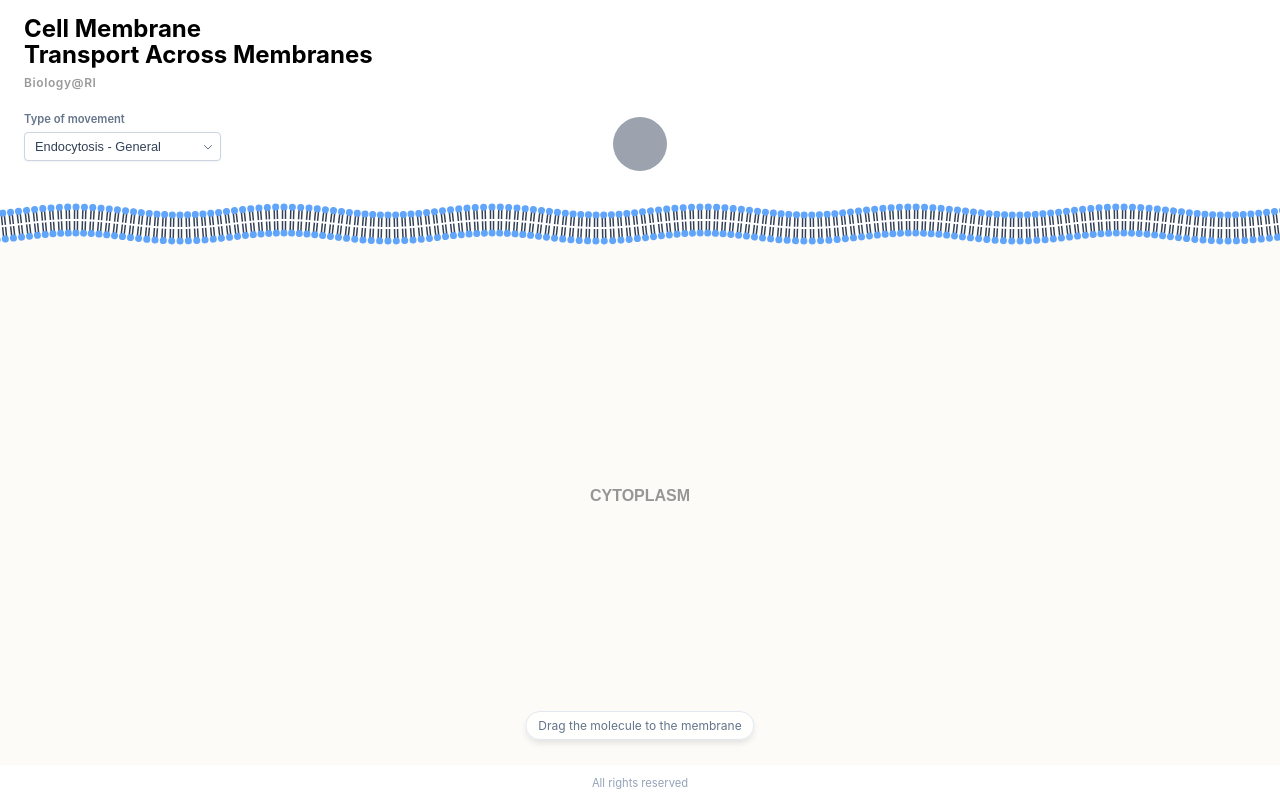
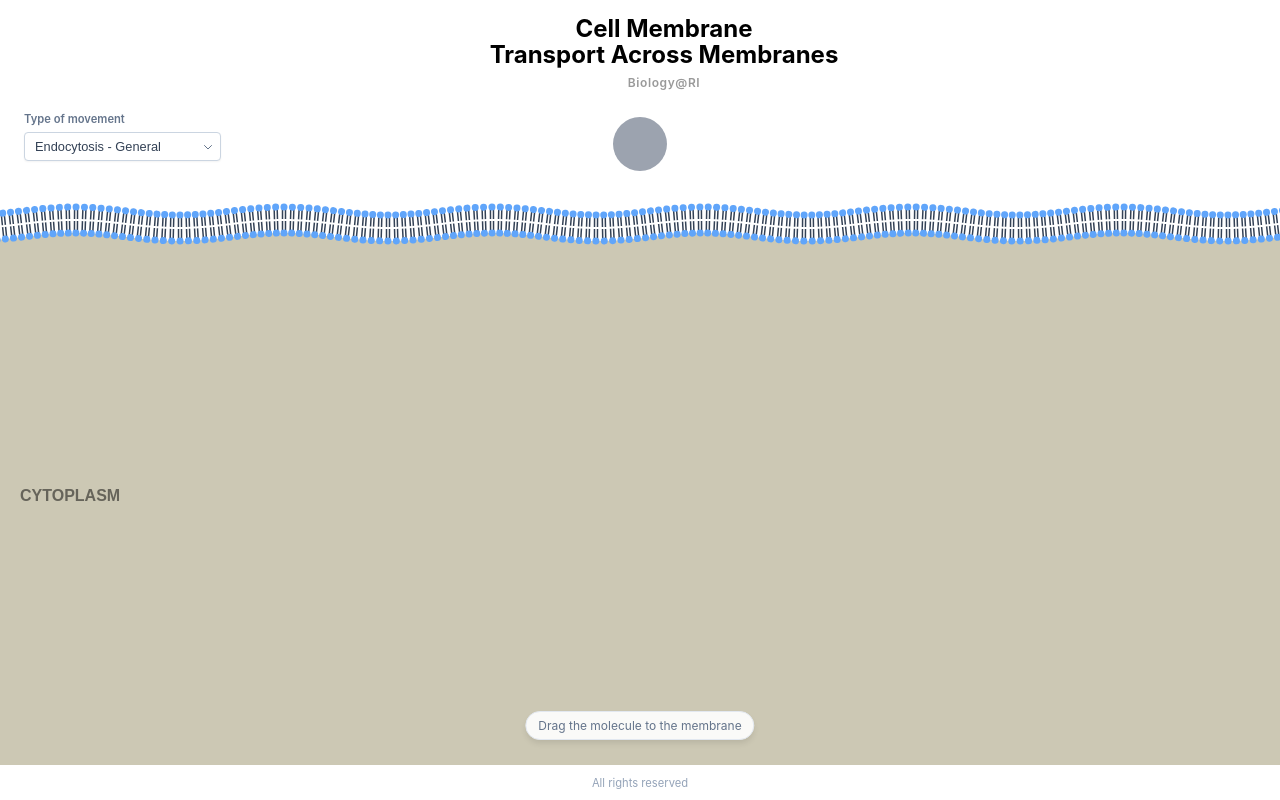
Before and after one commit to wynscape/Cell-Membrane---Transport-2, a plain HTML site: page index.html in a window 1280 px wide. Shown: the top 800 px of the page. Drawn offline with Linux system fonts and the light colour scheme.

Commit message:
Update index.html

```diff
--- a/index.html
+++ b/index.html
@@ -12,7 +12,7 @@
             --text-meta: rgba(0, 0, 0, 0.4);
             --lipid-head: #60a5fa;
             --lipid-tail: #334155;
-            --cytoplasm: #fdfbf7;  /* Warm Beige */
+            --cytoplasm: #ccc8b4;  /* Darkened Beige (50% intensity) */
             --molecule: #9ca3af;
         }
 
@@ -29,9 +29,9 @@
             -webkit-user-select: none;
         }
 
-        /* HEADER - LEFT ALIGNED */
+        /* HEADER - CENTRALIZED (As requested) */
         header {
-            padding: 1rem 1.5rem; /* Left margin applied here */
+            padding: 1rem 1.5rem;
             width: 100%;
             position: absolute;
             top: 0;
@@ -40,19 +40,19 @@
             pointer-events: none;
             display: flex;
             flex-direction: column;
-            align-items: flex-start; /* Push to left */
-            text-align: left;
+            align-items: center; /* Centered */
+            text-align: center;  /* Centered */
         }
 
         .title-line-1 {
             font-weight: 700;
-            font-size: 1.5rem; /* Increased by 25% (was 1.2rem) */
+            font-size: 1.5rem;
             color: var(--text-black);
             line-height: 1.1;
         }
         .title-line-2 {
-            font-weight: 700; /* Matching weight */
-            font-size: 1.5rem; /* Matching size */
+            font-weight: 700;
+            font-size: 1.5rem;
             color: var(--text-black);
             line-height: 1.1;
         }
@@ -67,12 +67,12 @@
         /* CONTROLS - LEFT ALIGNED */
         .controls {
             position: absolute;
-            top: 7rem; /* Adjusted for larger title */
-            left: 1.5rem; /* Pushed to left margin */
+            top: 7rem;
+            left: 1.5rem;
             z-index: 30;
             display: flex;
             flex-direction: column;
-            align-items: flex-start; /* Left align */
+            align-items: flex-start;
             gap: 4px;
         }
 
@@ -107,7 +107,7 @@
             color: #94a3b8;
             pointer-events: none;
             z-index: 30;
-            background-color: #FFFFFF; /* White Background */
+            background-color: #FFFFFF;
         }
 
         .toast {
@@ -148,10 +148,9 @@
 <script>
 /**
  * CELL MEMBRANE LOGIC
- * - Left-aligned UI with enlarged titles.
- * - Beige Cytoplasm.
- * - Centralized Label.
- * - Strict Snapback & Vesicle Logic maintained.
+ * - Dynamic Density Calculation (No gaps during stretch)
+ * - Layering Fix (Molecule always on top)
+ * - UI Adjustments (Central Header, Left Label, Darker Beige)
  */
 (function(){
     // --- SECURITY ---
@@ -178,7 +177,7 @@
     const _SPACING = 8;
 
     // MEMBRANE POSITION
-    const _MEM_Y_FACTOR = 0.28; // Slightly adjusted for new title size
+    const _MEM_Y_FACTOR = 0.28;
 
     // MOLECULE
     const _mol = {
@@ -192,7 +191,7 @@
     const C_HEAD = '#60a5fa';
     const C_TAIL = '#334155';
     const C_MOL = '#9ca3af';
-    const C_CYTO = '#fdfbf7'; // Beige
+    const C_CYTO = '#ccc8b4'; // Darker Beige
 
     function _init() {
         _w = _cvs.width = window.innerWidth;
@@ -219,6 +218,7 @@
 
     function _down(e) {
         const p = _getPos(e);
+        // Slightly larger hit area for ease of use
         if (Math.hypot(p.x - _mol.x, p.y - _mol.y) < 60) {
             _mol.drag = true;
             _tst.style.opacity = 0;
@@ -287,7 +287,7 @@
         _ctx.clearRect(0,0,_w,_h);
 
         const memY = _h * _MEM_Y_FACTOR;
-        const footerH = 35; // approximate height of footer
+        const footerH = 35;
         const footerY = _h - footerH;
 
         // --- VESICLE LOGIC ---
@@ -308,14 +308,20 @@
             }
         }
 
-        // --- PATH GENERATION ---
-        const points = [];
-        const vesiclePoints = [];
-        const step = _SPACING;
+        // --- PATH GENERATION (DYNAMIC DENSITY) ---
+        // To avoid gaps, we walk the math function at high resolution
+        // and place a lipid every _SPACING units of distance.
+        const membranePoints = []; // Only for fill
+        const lipidPositions = []; // For drawing lipids
 
-        for(let x = -20; x <= _w + 20; x += step) {
+        // High resolution loop step (pixels)
+        const resStep = 2;
+        let accumDist = 0;
+        let lastX = -20;
+
+        // Define the shape function
+        const getMemY = (x) => {
             let y = memY + Math.sin(x * 0.03 + _t) * 4;
-
             if (!isDetached) {
                 const dx = x - _mol.x;
                 const pitWidth = neckWidth + (_mol.r * 1.5);
@@ -325,12 +331,42 @@
                     y += shape * depth;
                 }
             }
-            points.push({x, y});
+            return y;
+        };
+
+        let lastY = getMemY(lastX);
+
+        // Iterate across the screen to build points
+        for(let x = -20; x <= _w + 20; x += resStep) {
+            const y = getMemY(x);
+
+            // Add point for Fill Polygon
+            membranePoints.push({x, y});
+
+            // Calculate distance for Lipid placement
+            const d = Math.hypot(x - lastX, y - lastY);
+            accumDist += d;
+
+            if (accumDist >= _SPACING) {
+                // Place a lipid here
+                // Calculate precise Normal
+                const nextY = getMemY(x + 2);
+                const prevY = getMemY(x - 2);
+                const tan = Math.atan2(nextY - prevY, 4);
+
+                lipidPositions.push({ x, y, ang: tan });
+                accumDist = 0; // Reset accumulator
+            }
+            lastX = x;
+            lastY = y;
         }
 
+        // Vesicle Points (if detached)
+        const vesiclePoints = [];
         if (isDetached) {
             const vR = _mol.r + _THICKNESS/2 + 5;
             const circumference = 2 * Math.PI * vR;
+            // Ensure constant spacing on vesicle too
             const numV = Math.floor(circumference / _SPACING);
             for(let i=0; i<numV; i++) {
                 const ang = (i/numV) * Math.PI * 2 + _t * 0.1;
@@ -340,55 +376,51 @@
             }
         }
 
-        // --- DRAW CYTOPLASM (Beige) ---
+        // --- 1. DRAW CYTOPLASM (Beige) ---
         _ctx.fillStyle = C_CYTO;
         _ctx.beginPath();
         _ctx.moveTo(0, footerY);
 
-        // Trace Membrane Bottom
-        for(let i=1; i<points.length-1; i++) {
-            const p = points[i];
-            const prev = points[i-1];
-            const next = points[i+1];
-            const tan = Math.atan2(next.y - prev.y, next.x - prev.x);
+        // Use high-res membranePoints for smooth fill
+        for(let i=0; i<membranePoints.length; i++) {
+            const p = membranePoints[i];
+            // Calculate normal roughly for fill offset
+            const pNext = membranePoints[Math.min(i+1, membranePoints.length-1)];
+            const tan = Math.atan2(pNext.y - p.y, pNext.x - p.x);
             const nx = -Math.sin(tan);
             const ny = Math.cos(tan);
-            // Bottom head Y
+
             const by = p.y + (ny * _THICKNESS/2);
-            if(i===1) _ctx.lineTo(0, by);
+            if(i===0) _ctx.lineTo(p.x, by);
             _ctx.lineTo(p.x + (nx*_THICKNESS/2), by);
         }
         _ctx.lineTo(_w, footerY);
         _ctx.closePath();
         _ctx.fill();
 
-        // --- LABEL POSITIONING ---
-        // Halfway between lower layer (approx memY + thickness/2) and FooterY
+        // --- 2. LABEL POSITIONING ---
+        // Left Margin (x=20), Halfway vertically
         const lowerLayerY = memY + _THICKNESS/2;
         const labelY = lowerLayerY + (footerY - lowerLayerY) / 2;
 
-        _ctx.fillStyle = "rgba(0,0,0,0.4)";
+        _ctx.fillStyle = "rgba(0,0,0,0.5)";
         _ctx.font = "bold 16px sans-serif";
-        _ctx.textAlign = "center";
-        // Center horizontally in the Cytoplasm area (canvas center)
-        _ctx.fillText("CYTOPLASM", _w/2, labelY);
+        _ctx.textAlign = "left";
+        _ctx.fillText("CYTOPLASM", 20, labelY);
 
-        // --- DRAW LIPIDS ---
-        for(let i=1; i<points.length-1; i++) {
-            const p = points[i];
-            const prev = points[i-1];
-            const next = points[i+1];
-            const tan = Math.atan2(next.y - prev.y, next.x - prev.x);
-            const nx = -Math.sin(tan);
-            const ny = Math.cos(tan);
+        // --- 3. DRAW LIPIDS ---
+        // Using dynamically calculated positions to avoid gaps
+        for(let l of lipidPositions) {
+            const nx = -Math.sin(l.ang);
+            const ny = Math.cos(l.ang);
 
-            const tx = p.x + (nx * -_THICKNESS/2);
-            const ty = p.y + (ny * -_THICKNESS/2);
-            const bx = p.x + (nx * _THICKNESS/2);
-            const by = p.y + (ny * _THICKNESS/2);
+            const tx = l.x + (nx * -_THICKNESS/2);
+            const ty = l.y + (ny * -_THICKNESS/2);
+            const bx = l.x + (nx * _THICKNESS/2);
+            const by = l.y + (ny * _THICKNESS/2);
 
-            _drawLipid(_ctx, tx, ty, tan, true);
-            _drawLipid(_ctx, bx, by, tan, false);
+            _drawLipid(_ctx, tx, ty, l.ang, true);
+            _drawLipid(_ctx, bx, by, l.ang, false);
         }
 
         if (isDetached) {
@@ -404,7 +436,7 @@
             }
         }
 
-        // --- DRAW MOLECULE ---
+        // --- 4. DRAW MOLECULE (Layered on top of everything) ---
         _ctx.fillStyle = C_MOL;
         _ctx.beginPath();
         _ctx.arc(_mol.x, _mol.y, _mol.r, 0, Math.PI*2);
```
